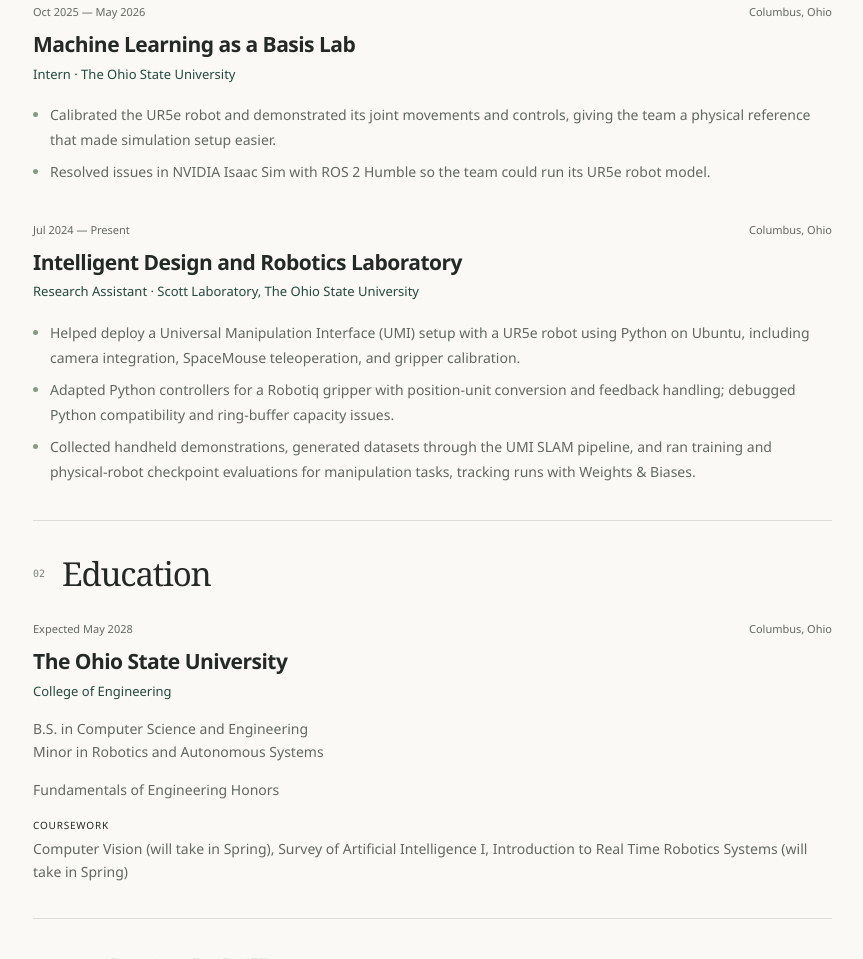
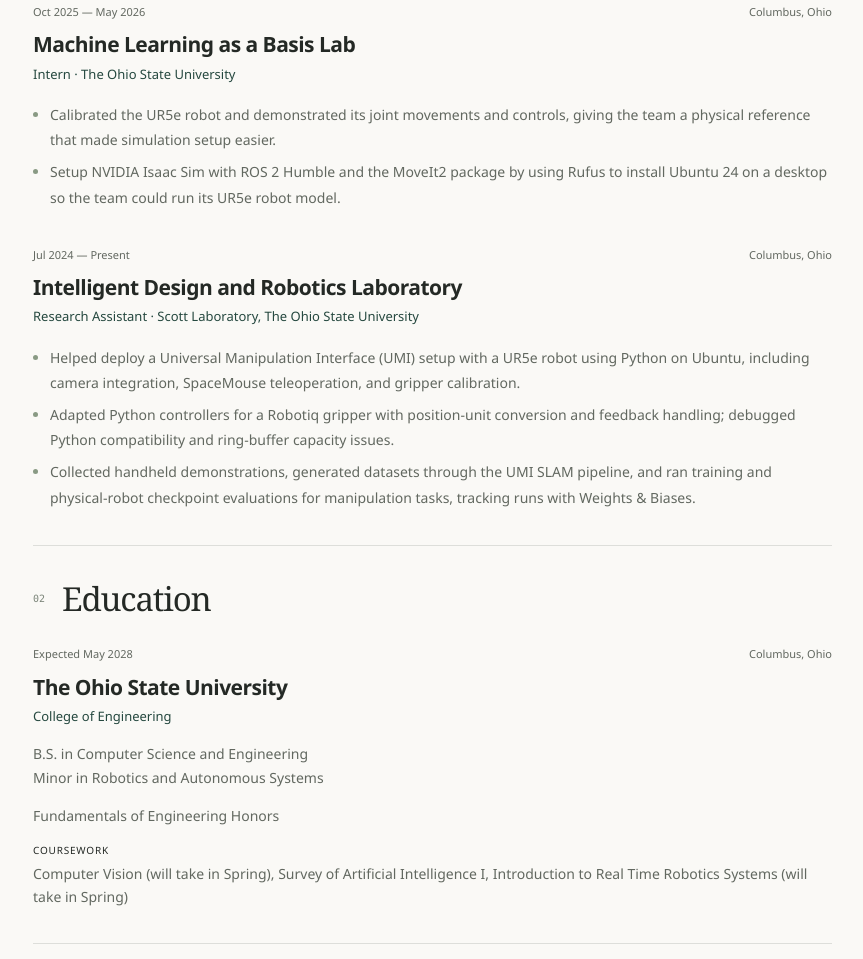
Before and after one commit to pekingperson/pekingperson.github.io, a plain HTML site: page resume.html in a window 1280 px wide. Shown: the part 1202-2161 px from the top of the page, without its empty margins (368-1231 px from the left). Drawn offline with Linux system fonts and the light colour scheme.

Commit message:
Update robotics lab simulation setup experience

```diff
--- a/resume.html
+++ b/resume.html
@@ -26,7 +26,7 @@
         <section class="resume-section" id="experience" aria-labelledby="experience-title"><div class="resume-section-heading"><span>01</span><h2 id="experience-title">Experience</h2></div>
           <article class="experience" id="elorian-experience"><div class="experience-meta"><span>May 2026 — Aug 2026</span><span>Remote and onsite in Palo Alto, California</span></div><h3>Elorian.AI</h3><p class="role">Research Assistant</p><ul><li>Evaluated visual reasoning and failure modes across open-source and proprietary LLMs, including Qwen, Kimi, OpenAI models, and Anthropic Claude (Opus 5 and Fable 5).</li><li>Refined VQA audits and reference views for 43 CAD model packages, achieving a 100% pass rate in package validation.</li><li>Built a deterministic Python/OpenCV STEP gear counter using orthographic projections and polar-contour peak detection and exported annotated images and structured reports.</li><li>Eliminated all false positives while correctly counting all gears in a 17-solid gearbox, and cut observed processing time from 49 to 22 seconds by filtering out non-gear parts based on their names and shapes.</li></ul><p><a class="text-link" href="./#elorian-ai">View project <span aria-hidden="true">↗</span></a></p></article>
           <article class="experience" id="ur5e-research-experience"><div class="experience-meta"><span>August 2026 — Present</span><span>Columbus, Ohio</span></div><h3>UR5e Robot Simulation &amp; NIST Benchmarks</h3><p class="role">Research Collaboration · The Ohio State University</p><ul><li>Built a UR5e robot lab-workstation environment in NVIDIA Isaac Sim from physical measurements and led setup of NIST assembly benchmark tasks.</li><li>Tested two initial manipulation tasks and recorded wrist-camera and third-person views to review gripper motion and object interactions.</li></ul><p><a class="text-link" href="./#ur5e-simulation">View project and videos <span aria-hidden="true">↗</span></a></p></article>
-          <article class="experience"><div class="experience-meta"><span>Oct 2025 — May 2026</span><span>Columbus, Ohio</span></div><h3>Machine Learning as a Basis Lab</h3><p class="role">Intern · The Ohio State University</p><ul><li>Calibrated the UR5e robot and demonstrated its joint movements and controls, giving the team a physical reference that made simulation setup easier.</li><li>Resolved issues in NVIDIA Isaac Sim with ROS 2 Humble so the team could run its UR5e robot model.</li></ul></article>
+          <article class="experience"><div class="experience-meta"><span>Oct 2025 — May 2026</span><span>Columbus, Ohio</span></div><h3>Machine Learning as a Basis Lab</h3><p class="role">Intern · The Ohio State University</p><ul><li>Calibrated the UR5e robot and demonstrated its joint movements and controls, giving the team a physical reference that made simulation setup easier.</li><li>Setup NVIDIA Isaac Sim with ROS 2 Humble and the MoveIt2 package by using Rufus to install Ubuntu 24 on a desktop so the team could run its UR5e robot model.</li></ul></article>
           <article class="experience"><div class="experience-meta"><span>Jul 2024 — Present</span><span>Columbus, Ohio</span></div><h3>Intelligent Design and Robotics Laboratory</h3><p class="role">Research Assistant · Scott Laboratory, The Ohio State University</p><ul><li>Helped deploy a Universal Manipulation Interface (UMI) setup with a UR5e robot using Python on Ubuntu, including camera integration, SpaceMouse teleoperation, and gripper calibration.</li><li>Adapted Python controllers for a Robotiq gripper with position-unit conversion and feedback handling; debugged Python compatibility and ring-buffer capacity issues.</li><li>Collected handheld demonstrations, generated datasets through the UMI SLAM pipeline, and ran training and physical-robot checkpoint evaluations for manipulation tasks, tracking runs with Weights &amp; Biases.</li></ul></article>
         </section>
         <section class="resume-section" id="education" aria-labelledby="education-title"><div class="resume-section-heading"><span>02</span><h2 id="education-title">Education</h2></div><article class="education-entry"><div class="experience-meta"><span>Expected May 2028</span><span>Columbus, Ohio</span></div><h3>The Ohio State University</h3><p class="role">College of Engineering</p><p>B.S. in Computer Science and Engineering<br>Minor in Robotics and Autonomous Systems</p><p>Fundamentals of Engineering Honors</p><p class="coursework"><span>Coursework</span>Computer Vision (will take in Spring), Survey of Artificial Intelligence I, Introduction to Real Time Robotics Systems (will take in Spring)</p></article></section>
```
